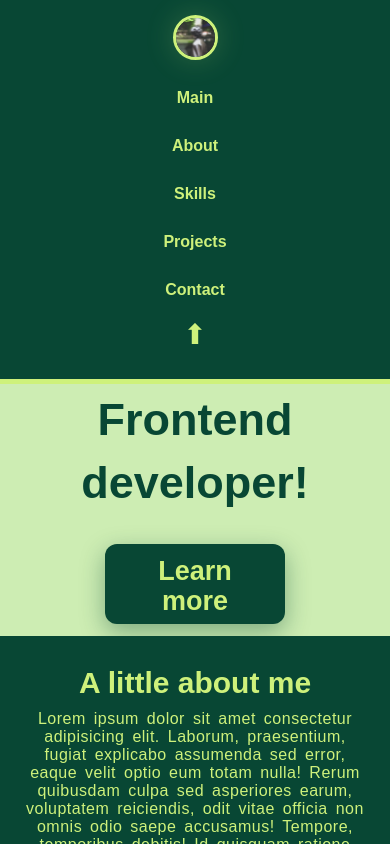
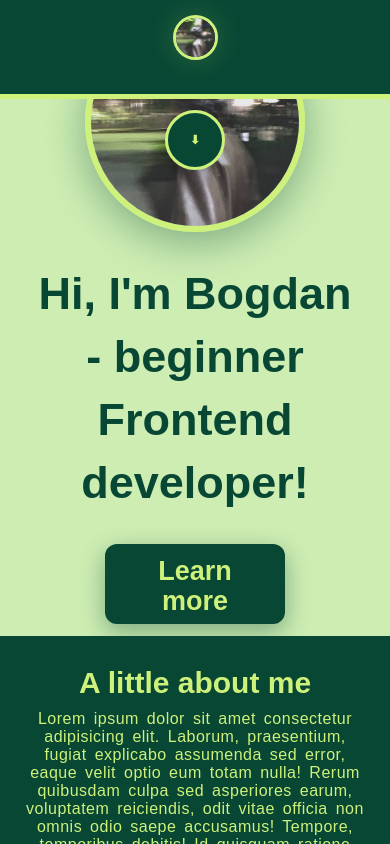
Before and after one commit to everidiy/Site-About-Me, a React (Vite) app: page / in a window 390 px wide. Shown: the top 844 px of the page. Built offline with nearby package versions, Linux system fonts and the light colour scheme.

Commit message:
new behavior of header

```diff
--- a/src/components/Header.jsx
+++ b/src/components/Header.jsx
@@ -1,4 +1,4 @@
-import { useState } from 'react';
+import { useEffect, useState } from 'react';
 import '../styles/header.css';
 
 export default function Header() {
@@ -29,7 +29,23 @@ function Logo() {
 }
 
 function Links() {
+    useEffect(() => {
+        const checkMobyleStyle = () => {
+            const mobile = window.innerWidth <= 768;
+            setIsMobile(mobile)
+            setIsVisible(!mobile)
+        }
+
+        checkMobyleStyle();
+
+        window.addEventListener("resize", checkMobyleStyle);
+
+        return () => window.removeEventListener('resize', checkMobyleStyle)
+
+    }, [])
+
     const [isVisible, setIsVisible] = useState(true);
+    const [isMobile, setIsMobile] = useState(false);
 
     const scrollToSection = (sectionId) => {
         const element = document.getElementById(sectionId);
--- a/src/styles/header.css
+++ b/src/styles/header.css
@@ -27,7 +27,9 @@
 .nav.hidden {
     transform: translateY(-100%);
     opacity: 0;
+    pointer-events: none;
 }
+
 
 .nav.collapsed {
     min-height: 80px;
```
